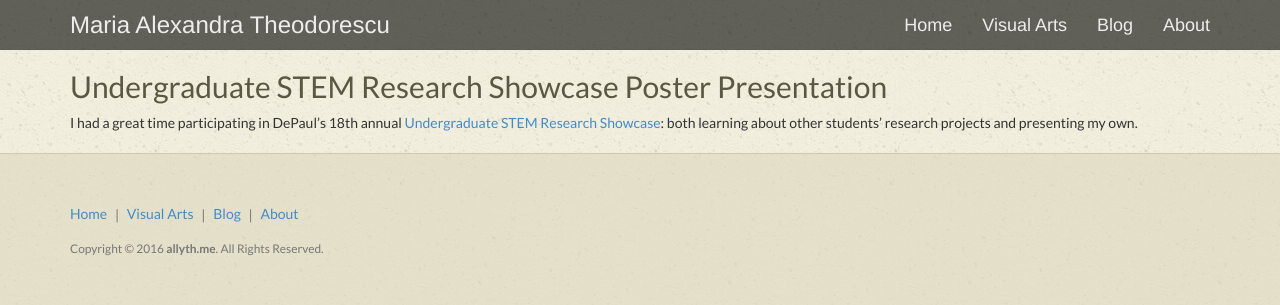
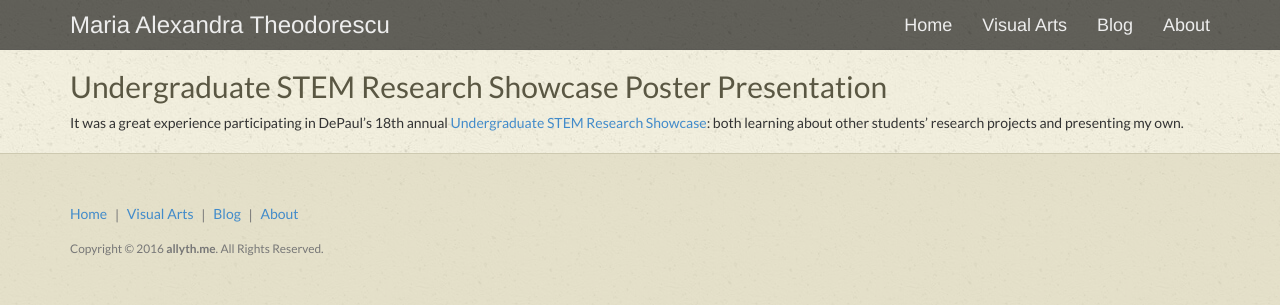
Before and after one commit to allyth/allyth, a Jekyll site: the page built from _posts/2021-04-16-URAP.md, in a window 1280 px wide. Shown: the top 305 px of the page. Built offline with Jekyll 4.4.1, drawn with Linux system fonts in a browser that asks for light colours; some web fonts are replaced.

Commit message:
Edit post

```diff
--- a/_posts/2021-04-16-URAP.md
+++ b/_posts/2021-04-16-URAP.md
@@ -4,6 +4,6 @@ title: Undergraduate STEM Research Showcase Poster Presentation
 image:
 description:
 ---
-I had a great time participating in DePaul's 18th annual <a href="https://csh.depaul.edu/about/centers-and-institutes/stem/events/Pages/research-showcase.aspx">Undergraduate STEM Research Showcase</a>: both learning about other students' research projects and presenting my own.
+It was a great experience participating in DePaul's 18th annual <a href="https://csh.depaul.edu/about/centers-and-institutes/stem/events/Pages/research-showcase.aspx">Undergraduate STEM Research Showcase</a>: both learning about other students' research projects and presenting my own.
 <!-- split -->
 <br>
```
